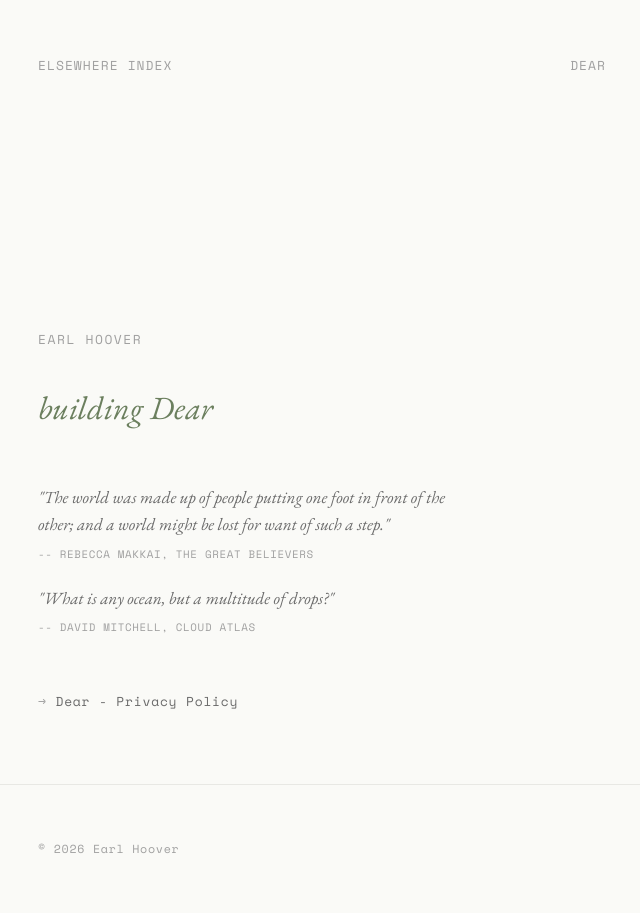
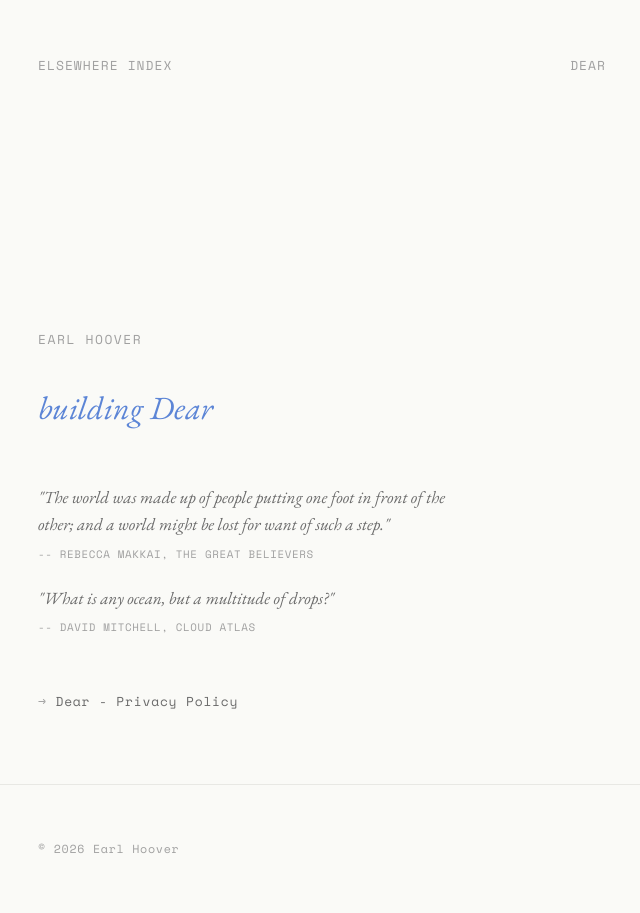
Before and after one commit to elsewhereindex/elsewhereindex.github.io, a Jekyll site: the page built from index.html, in a window 1280 px wide. Shown: the whole page, without its empty margins (318-958 px from the left). Built offline with Jekyll 4.4.1, drawn with Linux system fonts in a browser that asks for light colours.

Commit message:
Update style.css

```diff
--- a/assets/css/style.css
+++ b/assets/css/style.css
@@ -7,7 +7,7 @@
   --text: #1a1a1a;
   --text-secondary: #6b6b6b;
   --text-tertiary: #a0a0a0;
-  --accent: #6B7F5E;
+  --accent: #5C85D6;
   --border: #e8e8e4;
   --code-bg: #f2f2ee;
   --serif: 'EB Garamond', Georgia, serif;
@@ -20,7 +20,7 @@
     --text: #e8e8e4;
     --text-secondary: #8a8a86;
     --text-tertiary: #5a5a56;
-    --accent: #8FA87E;
+    --accent: #7CA0E6;
     --border: #2a2a28;
     --code-bg: #1e1e1c;
   }
```
